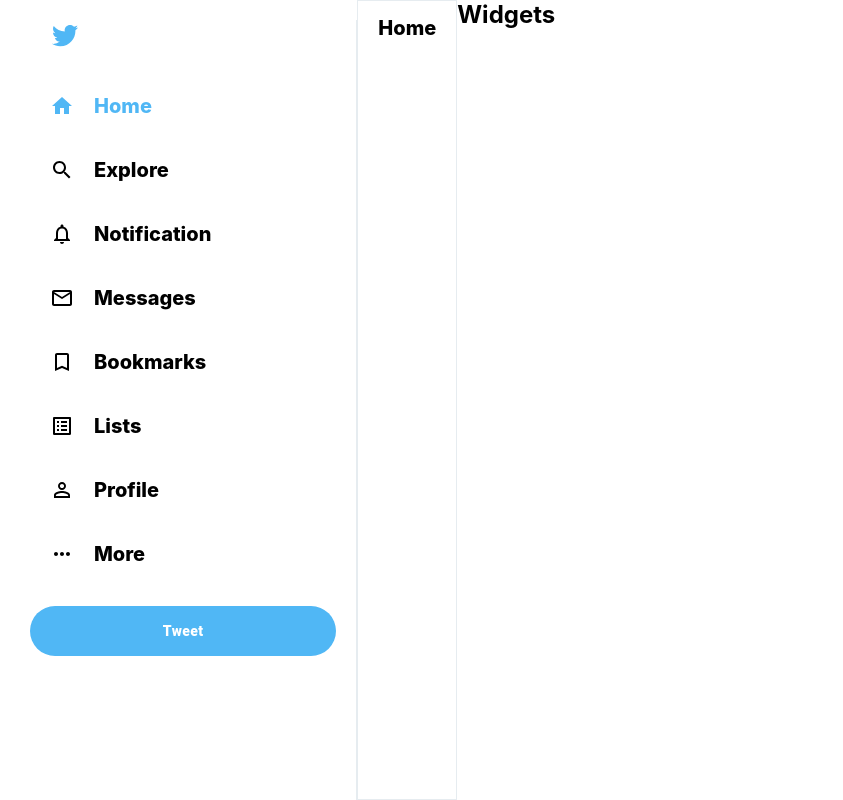
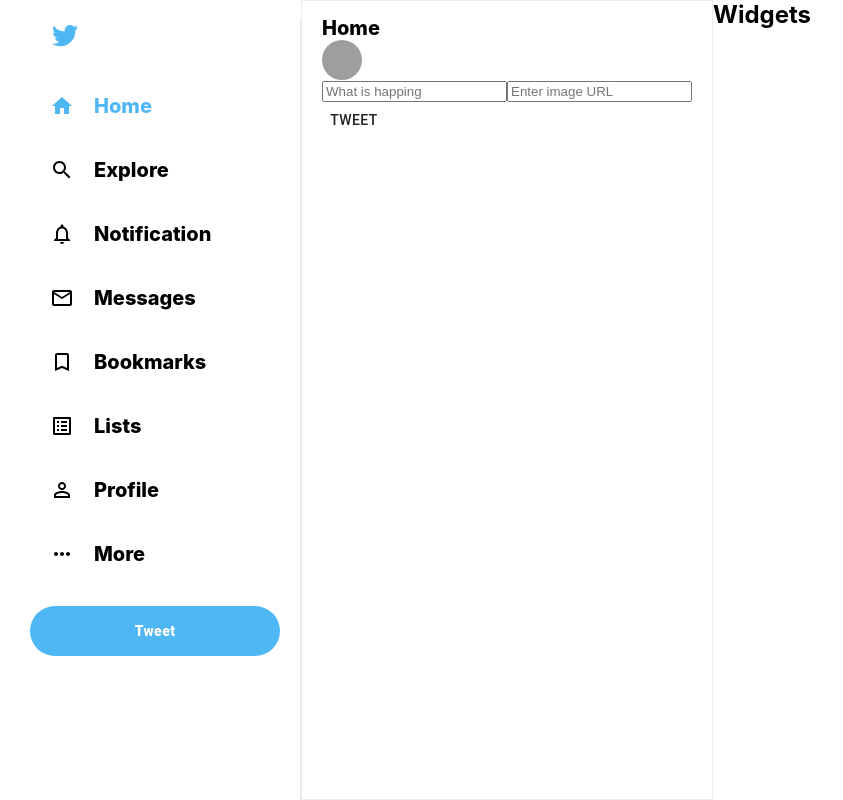
Before and after one commit to ali-203/twitter-clone, a React (Create React App) app: page / in a window 1280 px wide. Shown: the whole page, without its empty margins (0-843 px from the left). Built offline with nearby package versions, Linux system fonts and the light colour scheme; grey boxes are pictures that could not be loaded.

Commit message:
add avatar

```diff
--- a/src/TweetBox.js
+++ b/src/TweetBox.js
@@ -1,12 +1,24 @@
+
 import React from "react";
 import "./TweetBox.css";
+import { Avatar, Button } from "@material-ui/core";
 
 function TweetBox () {
     return(
     <div className="tweetBox">
+        <form>
+            <div className="tweetBox_input">
+            <Avatar src="https://www.google.com/imgres?imgurl=https%3A%2F%2Fkajabi-storefronts-production.global.ssl.fastly.net%2Fkajabi-storefronts-production%2Fthemes%2F284832%2Fsettings_images%2FrLlCifhXRJiT0RoN2FjK_Logo_roundbackground_black.png&imgrefurl=https%3A%2F%2Fwww.cleverprogrammer.com%2F&tbnid=mqgBT9ZwOyh3vM&vet=12ahUKEwjDktz_x6jtAhXXRisKHbDSA3UQMygAegUIARCoAQ..i&docid=tYhfi0NsIwOLbM&w=886&h=1000&q=clever%20programmer%20logo%20&hl=en&ved=2ahUKEwjDktz_x6jtAhXXRisKHbDSA3UQMygAegUIARCoAQ"> </Avatar>
+            <input placeholder="What is happing" type="text"></input>
+            <input placeholder="Enter image URL" type="text"></input>
 
+            </div>
+            <Button>Tweet</Button>
+        </form>
     </div>
     );
 }
 
 export default TweetBox;
+/*
+"https://kajabi-storefronts-production.global.ssl.fastly.net/kajabi-storefronts-production/themes/284832/setting_images/rLlCifhXRJiT0RoN2FjK_Logo_roundbackground_black*/
```
Also changed, not shown: 1 other file (tests, documents, lock files or other folders).
